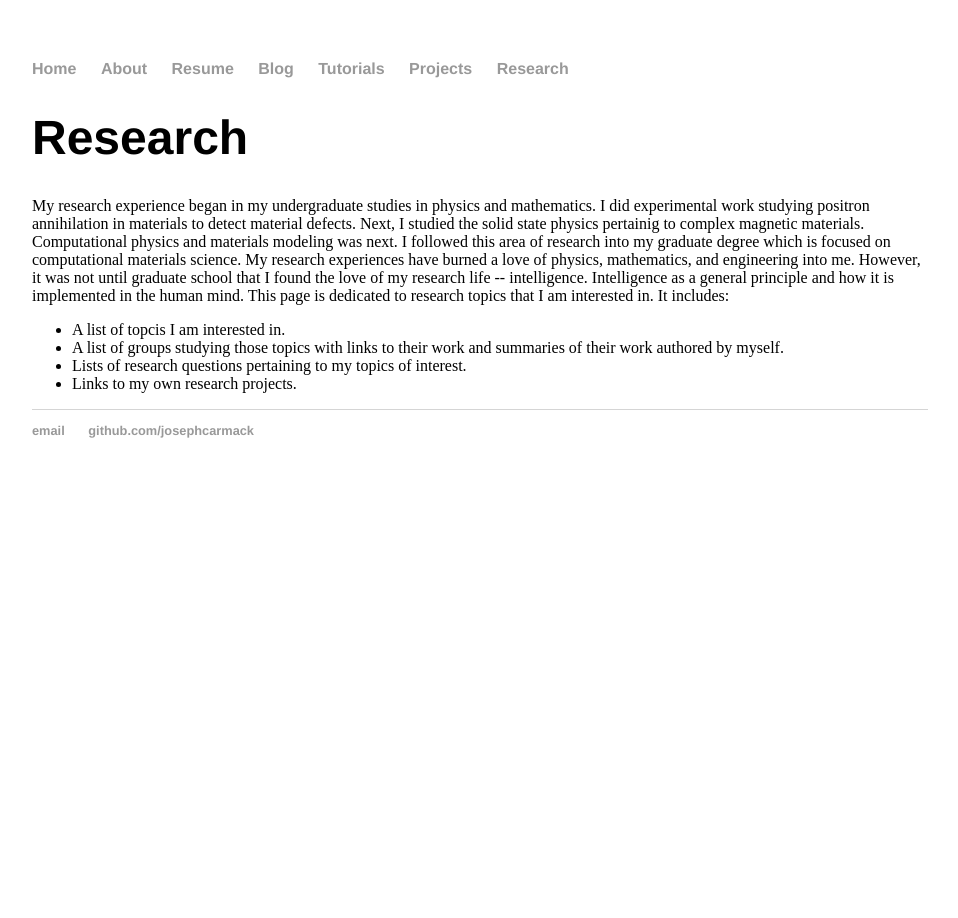
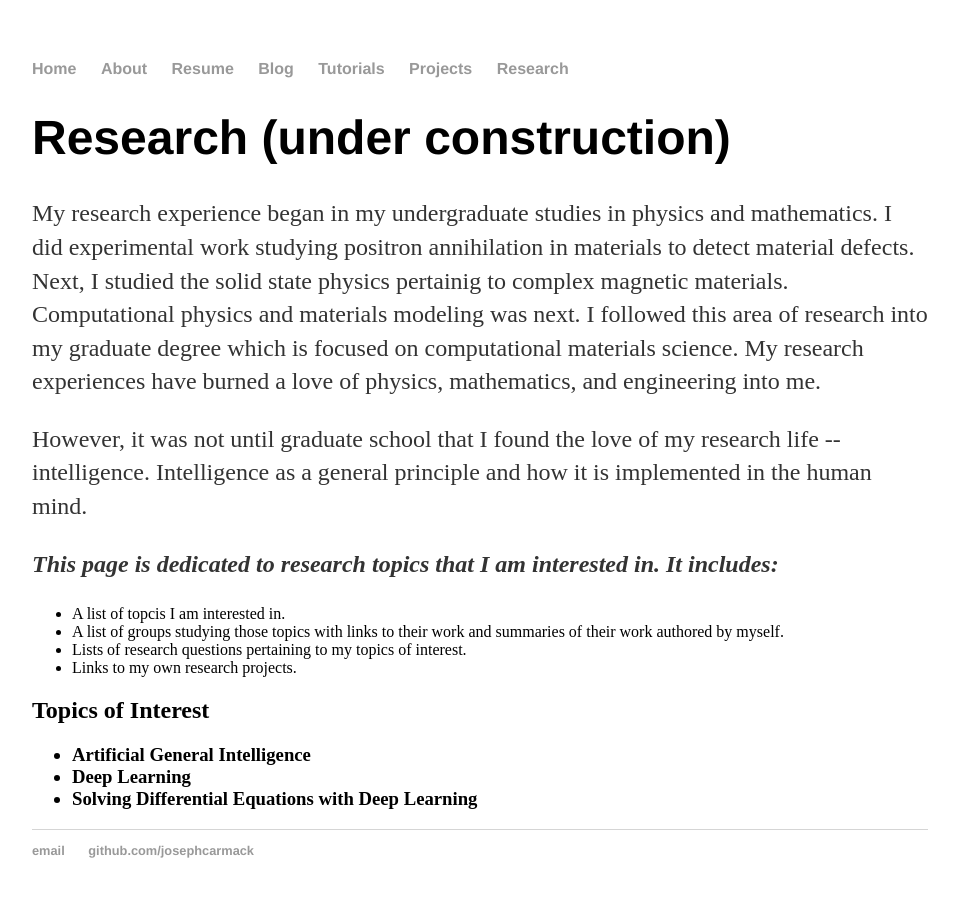
Before and after one commit to josephcarmack/josephcarmack.github.io, a Jekyll site: the page built from research/index.html, in a window 1280 px wide. Shown: the whole page, without its empty margins (160-1118 px from the left). Built offline with Jekyll 4.4.1, drawn with Linux system fonts in a browser that asks for light colours.

Commit message:
update home and research

```diff
--- a/research/index.html
+++ b/research/index.html
@@ -2,8 +2,9 @@
 layout: default
 title: Research
 ---
-	<h1>{{ page.title }}</h1>
+	<h1>{{ page.title }} (under construction)</h1>
 
+    <p>
     My research experience began in my undergraduate studies in physics and
     mathematics. I did experimental work studying positron annihilation in
     materials to detect material defects. Next, I studied the solid state physics
@@ -11,12 +12,21 @@ title: Research
     modeling was next. I followed this area of research into my graduate degree
     which is focused on computational materials science. My research experiences
     have burned a love of physics, mathematics, and engineering into me.
+    </p>
 
+    <p>
     However, it was not until graduate school that I found the love of my research
     life -- intelligence. Intelligence as a general principle and how it is
     implemented in the human mind.
+    </p>
 
-    This page is dedicated to research topics that I am interested in. It includes:
+    <p>
+    <strong>
+        <em>
+            This page is dedicated to research topics that I am interested in. It includes:
+        </em>
+    </strong>
+    </p>
 
     <ul>
         <li>A list of topcis I am interested in.</li>
@@ -25,3 +35,13 @@ title: Research
         <li>Lists of research questions pertaining to my topics of interest.</li>
         <li>Links to my own research projects.</li>
     </ul>
+
+    <h2>Topics of Interest</h2>
+
+    <h3>
+    <ul>
+        <li>Artificial General Intelligence</li>
+        <li>Deep Learning</li>
+        <li>Solving Differential Equations with Deep Learning</li>
+    </ul>
+    </h3>
```
Also changed, not shown: index.html (+9 -2 lines).
